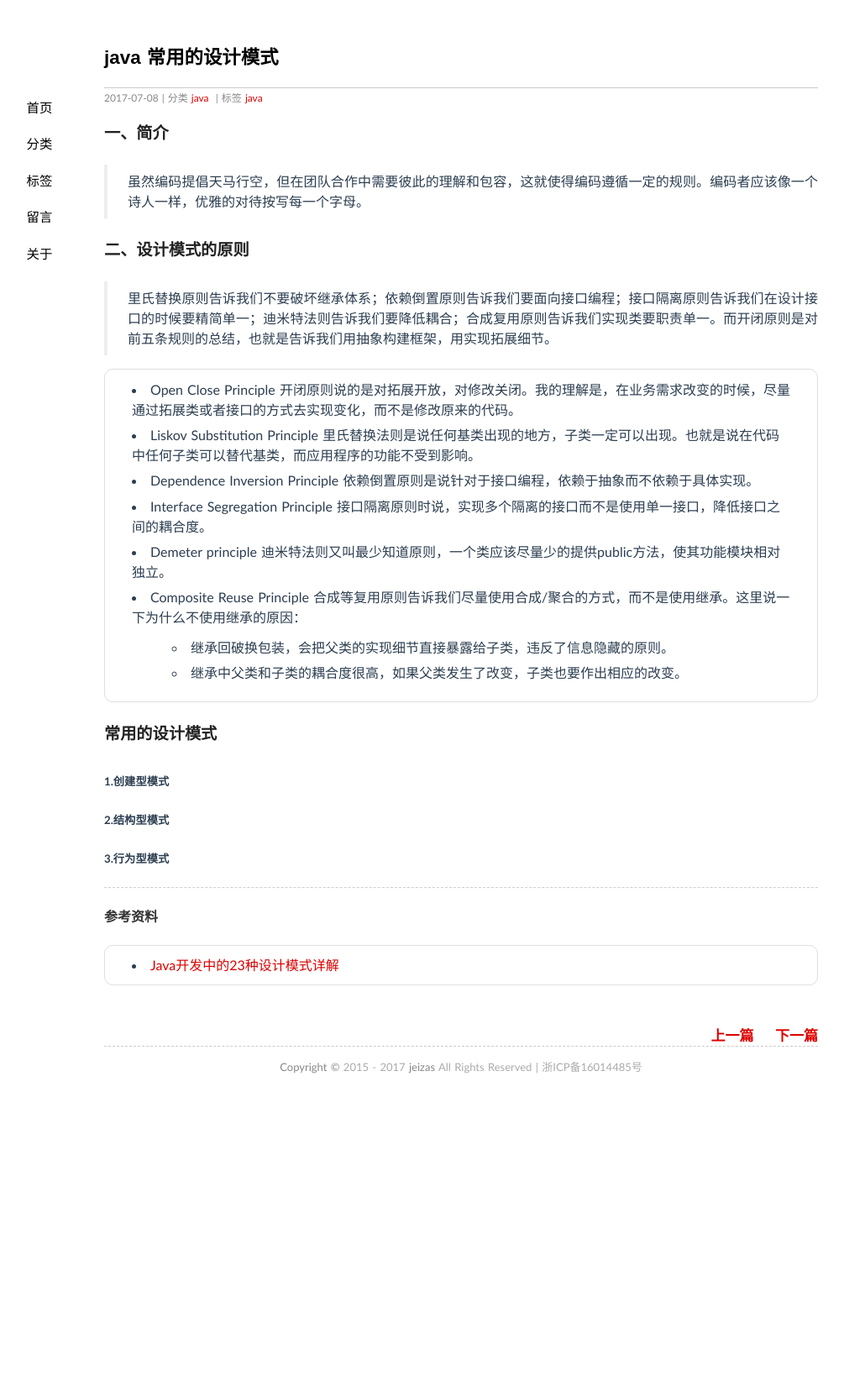
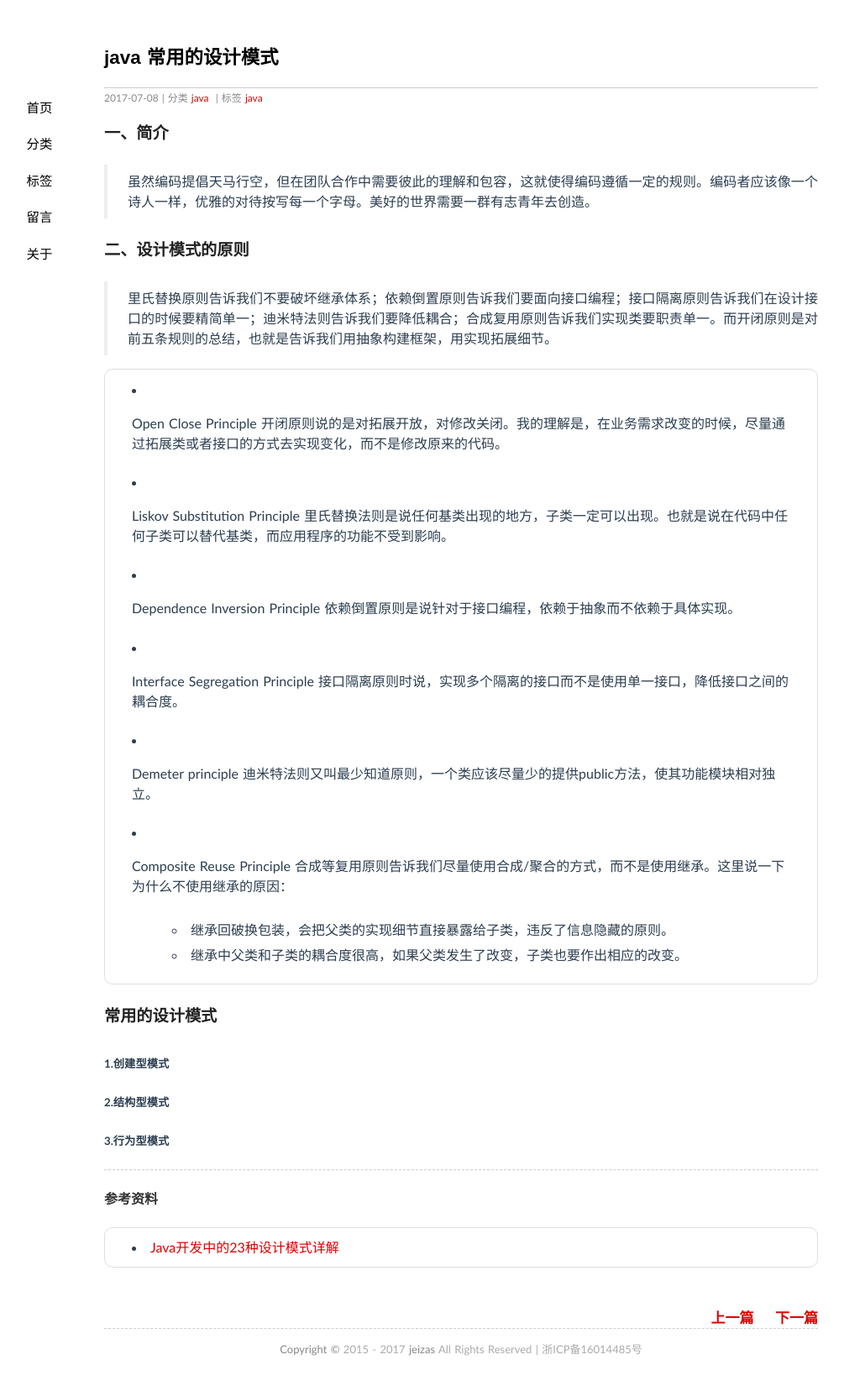
Before and after one commit to jeizas/jeizas.github.io, a Jekyll site: the page built from _posts/2017-07-08-java_design patterns.md, in a window 1280 px wide. Shown: the whole page at 84% size, without its empty margins (91-1096 px from the left). Built offline with Jekyll 4.4.1, drawn with Linux system fonts in a browser that asks for light colours; comment, search, counter and statistics services are not loaded; before the commit the page ends 1314 px from its top, so only the background shows below that.

Commit message:
modified:   _posts/2017-07-08-java_design patterns.md

```diff
--- a/_posts/2017-07-08-java_design patterns.md
+++ b/_posts/2017-07-08-java_design patterns.md
@@ -8,7 +8,7 @@ tags: java
 
 ### 一、简介
 
-> 虽然编码提倡天马行空，但在团队合作中需要彼此的理解和包容，这就使得编码遵循一定的规则。编码者应该像一个诗人一样，优雅的对待按写每一个字母。
+> 虽然编码提倡天马行空，但在团队合作中需要彼此的理解和包容，这就使得编码遵循一定的规则。编码者应该像一个诗人一样，优雅的对待按写每一个字母。美好的世界需要一群有志青年去创造。
 
 ### 二、设计模式的原则
 
@@ -16,14 +16,19 @@ tags: java
 
 - Open Close Principle
 	开闭原则说的是对拓展开放，对修改关闭。我的理解是，在业务需求改变的时候，尽量通过拓展类或者接口的方式去实现变化，而不是修改原来的代码。
+
 - Liskov Substitution Principle
 	里氏替换法则是说任何基类出现的地方，子类一定可以出现。也就是说在代码中任何子类可以替代基类，而应用程序的功能不受到影响。
+
 - Dependence Inversion Principle
 	依赖倒置原则是说针对于接口编程，依赖于抽象而不依赖于具体实现。
+
 - Interface Segregation Principle
 	接口隔离原则时说，实现多个隔离的接口而不是使用单一接口，降低接口之间的耦合度。
+
 - Demeter principle
 	迪米特法则又叫最少知道原则，一个类应该尽量少的提供public方法，使其功能模块相对独立。
+
 - Composite Reuse Principle
 	合成等复用原则告诉我们尽量使用合成/聚合的方式，而不是使用继承。这里说一下为什么不使用继承的原因：
 	- 继承回破换包装，会把父类的实现细节直接暴露给子类，违反了信息隐藏的原则。
```
